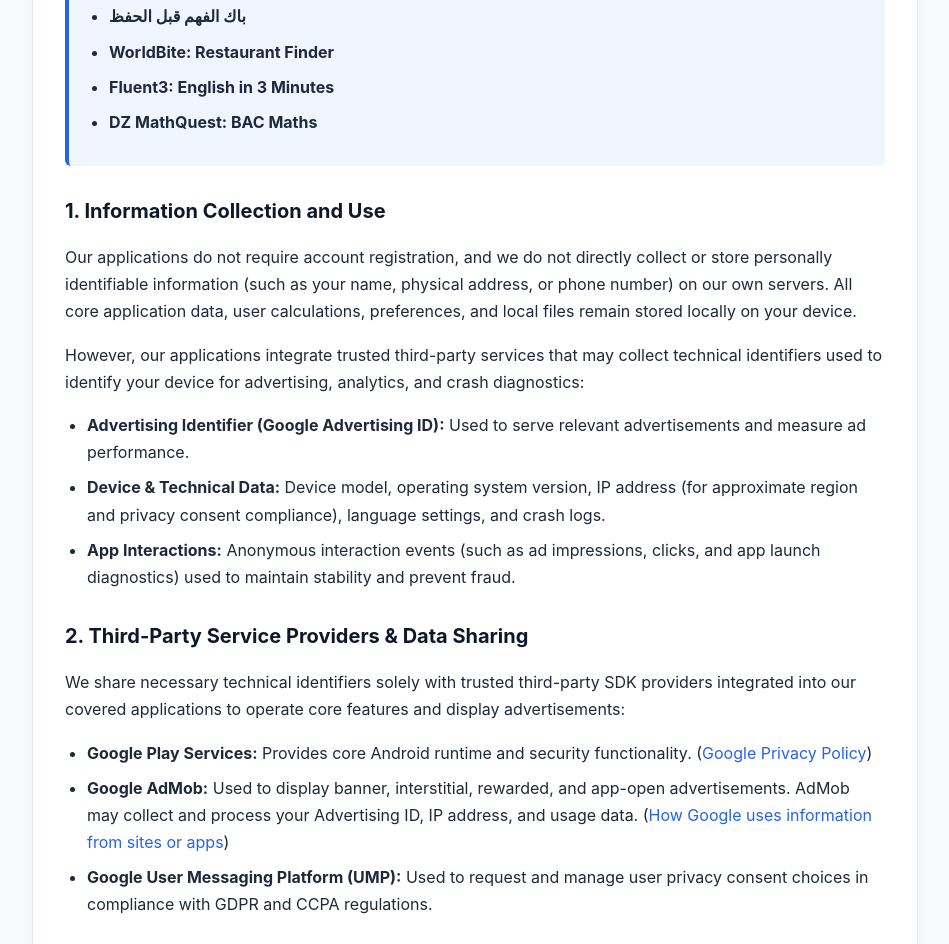
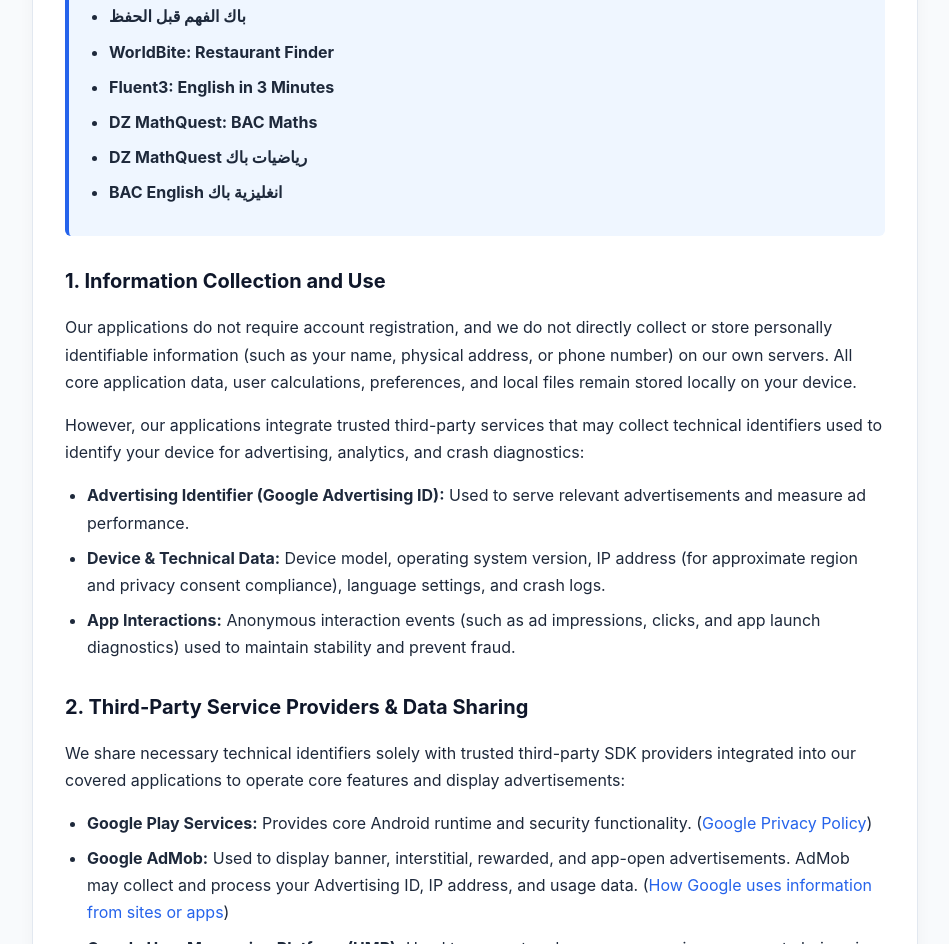
Before and after one commit to Sabir-Makhlouf/Sabir-Makhlouf.github.io, a plain HTML site: page privacy-policy.html in a window 1280 px wide. Shown: the part 850-1794 px from the top of the page, without its empty margins (165-1114 px from the left). Drawn offline with Linux system fonts and the light colour scheme.

Commit message:
Update privacy-policy.html

```diff
--- a/privacy-policy.html
+++ b/privacy-policy.html
@@ -116,6 +116,8 @@
         <li><strong>WorldBite: Restaurant Finder</strong></li>
         <li><strong>Fluent3: English in 3 Minutes</strong></li>
         <li><strong>DZ MathQuest: BAC Maths</strong></li>
+        <li><strong>DZ MathQuest رياضيات باك</strong></li>
+        <li><strong>BAC English انغليزية باك</strong></li>
 
       </ul>
     </div>
```
